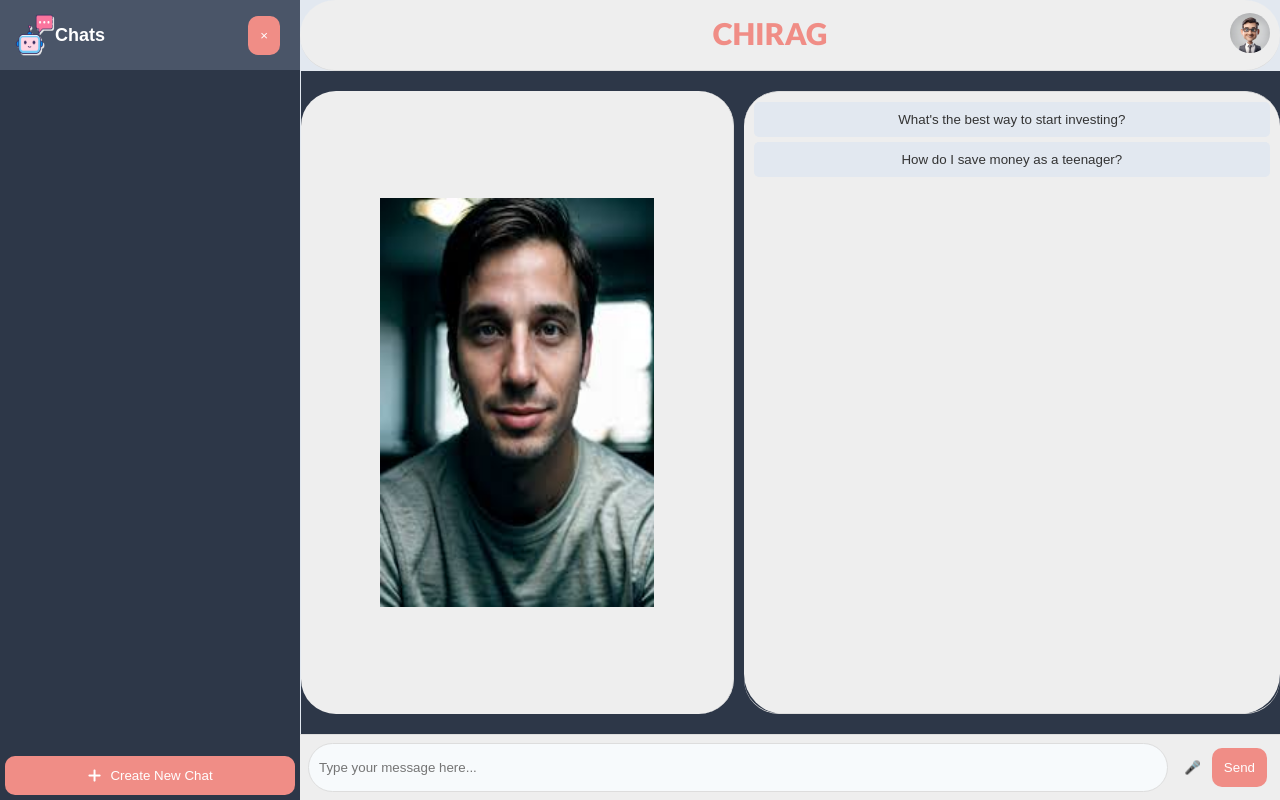
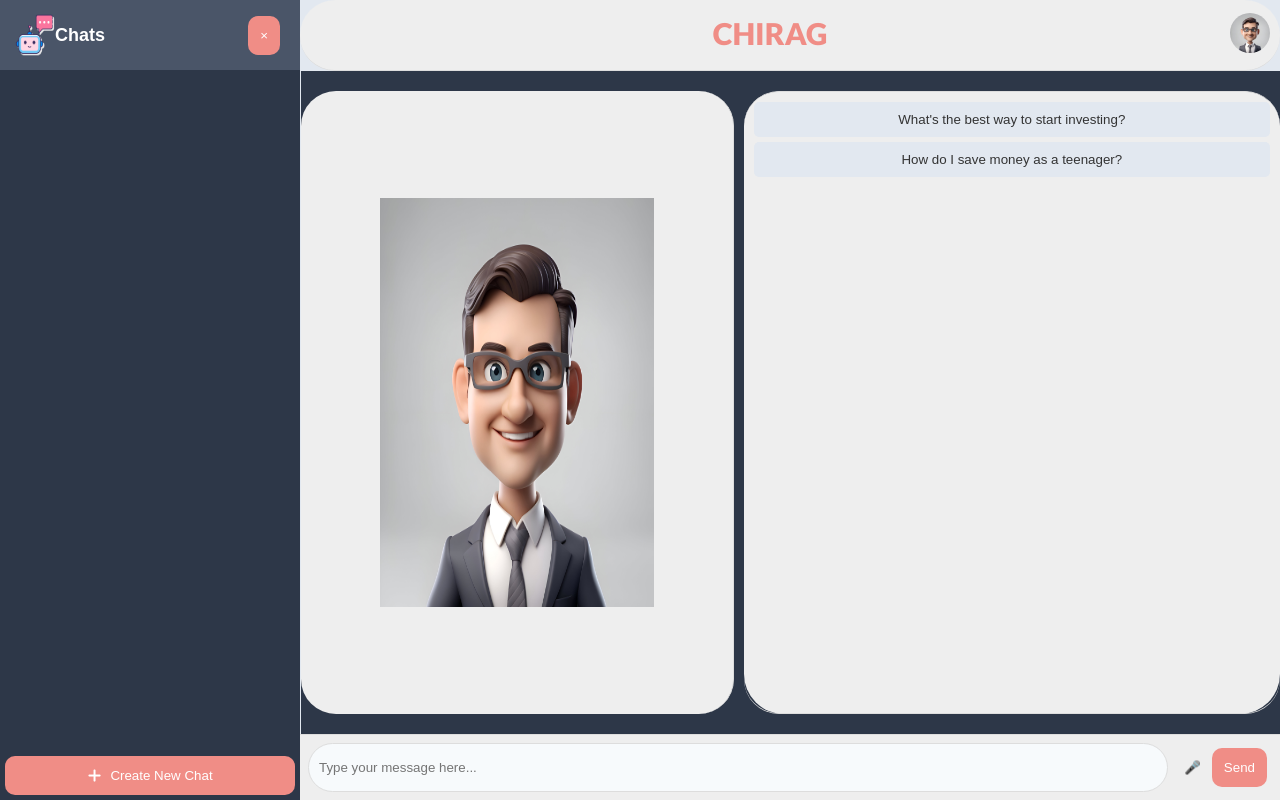
Before and after one commit to TINOREJI/CHIRAG, a Flask app: page / in a window 1280 px wide. Run offline with Flask 3, Linux system fonts and the light colour scheme.

Commit message:
Updated the image

```diff
--- a/app/routes.py
+++ b/app/routes.py
@@ -42,97 +42,17 @@ def process_input():
             audio_path = os.path.join('temp', secure_filename(audio_file.filename))
             audio_file.save(audio_path)
             translated_text = translate_to_eng(audio_path)
-            response = process_text(translated_text)
+            response = model_results(translated_text)
             native_response = translate_to_native(response)
             return jsonify({
                 "response": response,
                 "native_response": native_response
             })
+
     except Exception as e:
         current_app.logger.error(f"Error processing input: {e}")
         return jsonify({"error": "Internal Server Error"}), 500
 
-
-# def model_results(x):
-#     # Load the fine-tuned model and tokenizer
-#     model = TFBartForConditionalGeneration.from_pretrained('app/model/kid-bart')
-#     tokenizer = BartTokenizer.from_pretrained('app/model/kid-bart')
-
-#     def preprocess_question(question, tokenizer, max_length=512):
-#         inputs = tokenizer(
-#             question,
-#             max_length=max_length,
-#             truncation=True,
-#             padding='max_length',
-#             return_tensors='tf'  # Use 'tf' for TensorFlow
-#         )
-#         return inputs
-
-#     def generate_answer(inputs, model):
-#         outputs = model.generate(
-#             input_ids=inputs['input_ids'],
-#             attention_mask=inputs['attention_mask'],
-#             max_length=150,
-#             num_beams=5,
-#             early_stopping=True,
-#             no_repeat_ngram_size=2,
-#             temperature=1.0,
-#             top_k=50,
-#             top_p=0.95
-#         )
-#         return outputs
-
-#     def decode_answer(outputs, tokenizer):
-#         answer = tokenizer.decode(outputs[0], skip_special_tokens=True)
-#         return answer
-
-#     inputs = preprocess_question(x, tokenizer)
-#     outputs = generate_answer(inputs, model)
-#     answer = decode_answer(outputs, tokenizer)
-#     return answer
-
-
-# def model_results(x):
-#     # Load the fine-tuned model and tokenizer
-#     model = TFBartForConditionalGeneration.from_pretrained('app/model/kid-bart')
-#     tokenizer = BartTokenizer.from_pretrained('app/model/kid-bart')
-
-#     def preprocess_question(question, tokenizer, max_length=128):
-#         inputs = tokenizer(
-#             question,
-#             max_length=max_length,
-#             truncation=True,
-#             padding='max_length',
-#             return_tensors='tf'  # Use 'tf' for TensorFlow
-#         )
-#         return inputs
-
-#     def generate_answer(inputs, model):
-#         outputs = model.generate(
-#             input_ids=inputs['input_ids'],
-#             attention_mask=inputs['attention_mask'],
-#             max_length=150,
-#             num_beams=5,
-#             early_stopping=True,
-#             no_repeat_ngram_size=2,
-#             temperature=1.0,
-#             top_k=50,
-#             top_p=0.95
-#         )
-#         return outputs
-
-#     def decode_answer(outputs, tokenizer):
-#         answer = tokenizer.decode(outputs[0], skip_special_tokens=True)
-#         return answer
-
-#     inputs = preprocess_question(x, tokenizer)
-#     outputs = generate_answer(inputs, model)
-#     answer = decode_answer(outputs, tokenizer)
-
-#     # Clear TensorFlow session to free up memory
-#     tf.keras.backend.clear_session()
-
-#     return answer
 
 
 def model_results(x):
@@ -173,42 +93,3 @@ def model_results(x):
     # tf.keras.backend.clear_session()
 
     return answer
-
-
-# def model_results(x):
-#     # Load the fine-tuned model and tokenizer
-#     model = BartForConditionalGeneration.from_pretrained('app/model/kid-bart')
-#     tokenizer = BartTokenizer.from_pretrained('app/model/kid-bart')
-
-#     def preprocess_question(question, tokenizer, max_length=512):
-#         inputs = tokenizer(
-#             question,
-#             max_length=max_length,
-#             truncation=True,
-#             padding='max_length',
-#             return_tensors='pt'
-#         )
-#         return inputs
-
-#     def generate_answer(inputs, model):
-#         outputs = model.generate(
-#             input_ids=inputs['input_ids'],
-#             attention_mask=inputs['attention_mask'],
-#             max_length=150,
-#             num_beams=5,
-#             early_stopping=True,
-#             no_repeat_ngram_size=2,
-#             temperature=1.0,
-#             top_k=50,
-#             top_p=0.95
-#         )
-#         return outputs
-
-#     def decode_answer(outputs, tokenizer):
-#         answer = tokenizer.decode(outputs[0], skip_special_tokens=True)
-#         return answer
-
-#     inputs = preprocess_question(x, tokenizer)
-#     outputs = generate_answer(inputs, model)
-#     answer = decode_answer(outputs, tokenizer)
-#     return answer
--- a/app/templates/index.html
+++ b/app/templates/index.html
@@ -64,7 +64,7 @@
             <div class="content-wrapper">
                 <div class="media-display" id="media-display">
                     <!-- Media content will go here -->
-                    <img src="{{ url_for('static', filename='assests/images.jpeg') }}" alt="virtualAIChatBot" class="ai" style="display:block;" />
+                    <img src="{{ url_for('static', filename='assests/avatar.jpg') }}" alt="virtualAIChatBot" class="ai" style="display:block;" />
                     <video id="ai-video" width="320" height="240" controls = "none;" autoplay style="display: none;">
                         <source src="{{ url_for('static', filename='assests/teen.mp4') }}" type="video/mp4">
                         Your browser does not support the video tag.
```
Also changed, not shown: app/static/assests/man.jpeg (renamed from app/static/assests/images.jpeg), app/static/assests/robot.jpg (added).
